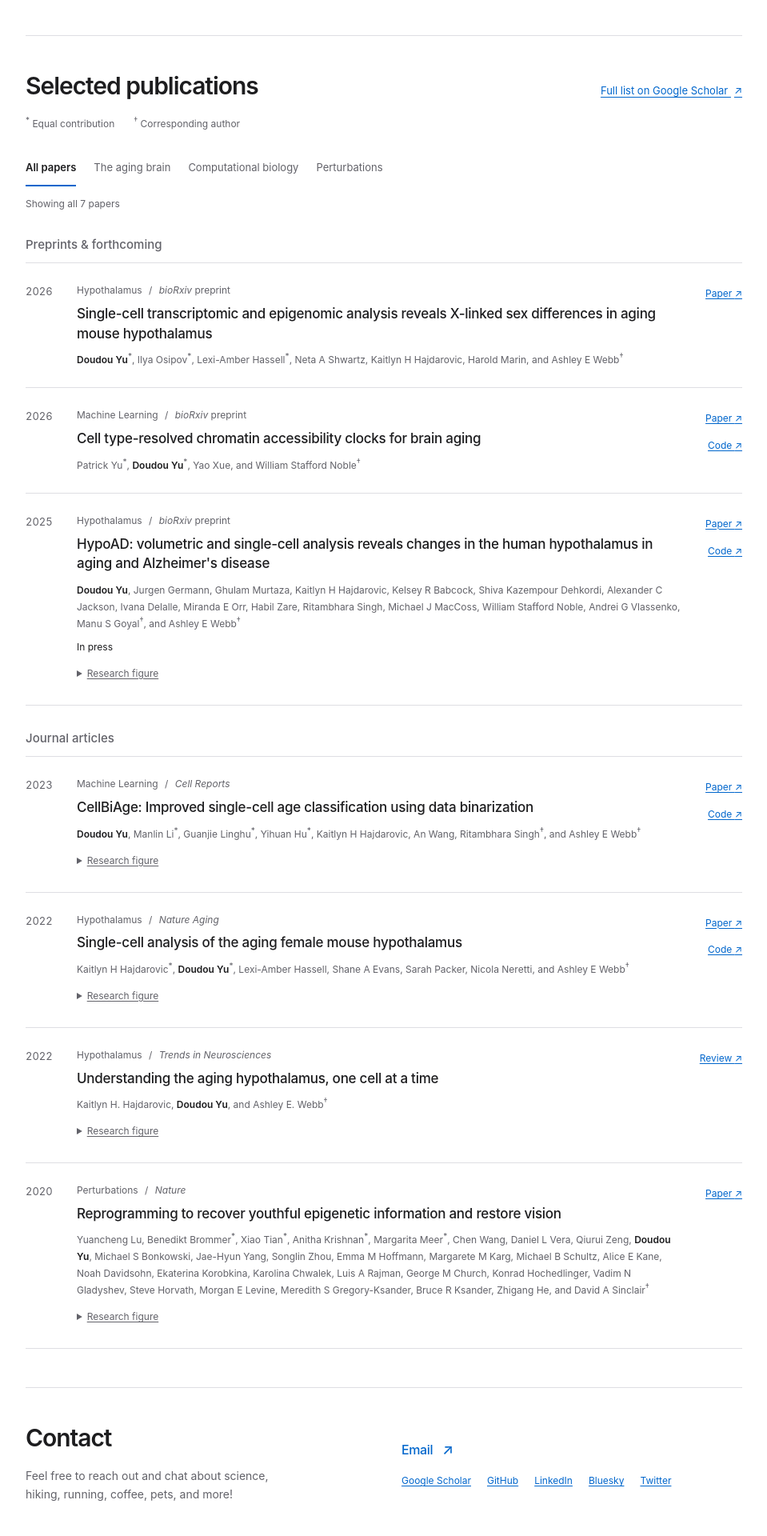
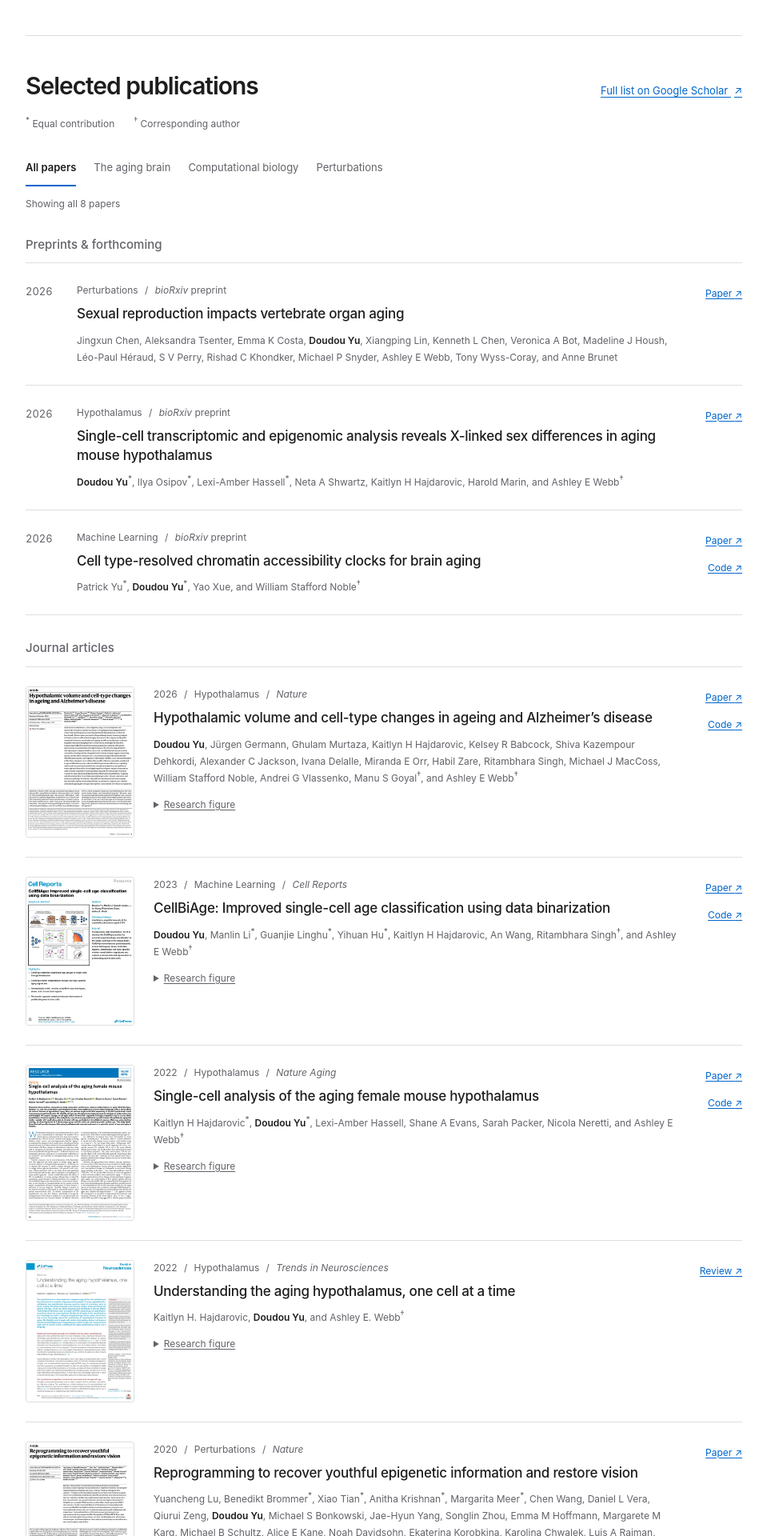
Before and after one commit to ddfishbean/ddfishbean.github.io, a Jekyll site: the page built from _pages/about.md, in a window 1280 px wide. Shown: the part 744-2664 px from the top of the page at 80% size, without its empty margins (160-1119 px from the left). Built offline with Jekyll 4.4.1, drawn with Linux system fonts in a browser that asks for light colours.

Commit message:
Update HypoAD publication and add published paper previews

```diff
--- a/_data/selected_publications.yml
+++ b/_data/selected_publications.yml
@@ -1,3 +1,18 @@
+- id: sexual-reproduction-organ-aging
+  category: preprint
+  topic: Perturbations
+  research_topics: [perturbations]
+  title: Sexual reproduction impacts vertebrate organ aging
+  authors: >-
+    Jingxun Chen, Aleksandra Tsenter, Emma K Costa, <strong>Doudou Yu</strong>,
+    Xiangping Lin, Kenneth L Chen, Veronica A Bot, Madeline J Housh,
+    Léo-Paul Héraud, S V Perry, Rishad C Khondker, Michael P Snyder,
+    Ashley E Webb, Tony Wyss-Coray, and Anne Brunet
+  venue: bioRxiv
+  year: 2026
+  publication_date: 2026-10-13
+  paper_url: https://www.biorxiv.org/content/10.64898/2026.10.08.757363v1.abstract
+
 - id: x-linked-hypothalamus-aging
   category: preprint
   topic: Hypothalamus
@@ -35,13 +50,13 @@
   code_url: https://github.com/Noble-Lab/snATAC_aging_clocks
 
 - id: hypoad
-  category: preprint
+  category: publication
   topic: Hypothalamus
   research_topics: [aging-brain]
   title: >-
-    HypoAD: volumetric and single-cell analysis reveals changes in the human hypothalamus in aging and Alzheimer's disease
+    Hypothalamic volume and cell-type changes in ageing and Alzheimer’s disease
   authors: >-
-    <strong>Doudou Yu</strong>, Jurgen Germann,
+    <strong>Doudou Yu</strong>, Jürgen Germann,
     Ghulam Murtaza,
     Kaitlyn H Hajdarovic, Kelsey R Babcock, Shiva Kazempour Dehkordi,
     Alexander C Jackson, Ivana Delalle, Miranda E Orr, Habil Zare,
@@ -50,15 +65,18 @@
     Manu S Goyal<sup>†</sup>,
     and Ashley E Webb<sup>†</sup>
   corresponding_author_note: "† Corresponding authors"
-  corresponding_source: "Confirmed by Doudou Yu, 2026-11-16"
-  venue: bioRxiv
-  year: 2025
-  status: In press
-  status_url: https://www.buckinstitute.org/lab/webb-lab/
+  corresponding_source: https://www.nature.com/articles/s41586-026-11305-w.pdf
+  venue: Nature
+  year: 2026
+  publication_date: 2026-11-18
   image: /images/HypoAD.png
   image_alt: >-
     Research graphic for HypoAD, a study of the human hypothalamus in aging and Alzheimer's disease.
-  paper_url: https://www.biorxiv.org/content/10.1101/2025.10.08.681270v1
+  paper_url: https://www.nature.com/articles/s41586-026-11305-w
+  pdf_url: https://www.nature.com/articles/s41586-026-11305-w.pdf
+  thumbnail: /images/publications/hypoad.webp
+  thumbnail_width: 480
+  thumbnail_height: 670
   code_url: https://github.com/Webb-Laboratory/HypoAD
 
 - id: cellbiage
@@ -83,6 +101,9 @@
   image_alt: >-
     Research graphic for CellBiAge, a method for single-cell age classification using data binarization.
   paper_url: https://doi.org/10.1016/j.celrep.2023.113500
+  thumbnail: /images/publications/cellbiage.webp
+  thumbnail_width: 480
+  thumbnail_height: 660
   code_url: https://github.com/Webb-Laboratory/CellBiAge
 
 - id: aging-female-mouse-hypothalamus
@@ -107,6 +128,10 @@
   image_alt: >-
     Research graphic for the single-cell study of the aging female mouse hypothalamus.
   paper_url: https://doi.org/10.1038/s43587-022-00246-4
+  pdf_url: https://www.nature.com/articles/s43587-022-00246-4.pdf
+  thumbnail: /images/publications/aging-female-mouse-hypothalamus.webp
+  thumbnail_width: 480
+  thumbnail_height: 690
   code_url: https://github.com/Webb-Laboratory/Hajdarovic_And_Yu_et_al_2022
 
 - id: understanding-aging-hypothalamus
@@ -126,6 +151,9 @@
   image_alt: >-
     Research graphic accompanying the review of the aging hypothalamus, one cell at a time.
   paper_url: https://doi.org/10.1016/j.tins.2022.10.004
+  thumbnail: /images/publications/understanding-aging-hypothalamus.webp
+  thumbnail_width: 480
+  thumbnail_height: 630
   paper_label: Review
 
 - id: epigenetic-reprogramming-vision
@@ -157,3 +185,7 @@
   image_alt: >-
     Research graphic for the study of epigenetic reprogramming and restoration of vision.
   paper_url: https://www.nature.com/articles/s41586-020-2975-4
+  pdf_url: https://www.nature.com/articles/s41586-020-2975-4.pdf
+  thumbnail: /images/publications/epigenetic-reprogramming-vision.webp
+  thumbnail_width: 480
+  thumbnail_height: 642
--- a/_includes/publication-entry.html
+++ b/_includes/publication-entry.html
@@ -1,8 +1,14 @@
 {% assign work = include.work %}
-<article class="publication" id="{{ work.id }}" data-research-topics="{{ work.research_topics | join: ' ' }}" data-publication-category="{{ work.category }}">
-  <div class="publication-year">{{ work.year }}</div>
+{% assign has_preview = false %}
+{% if work.category == 'publication' and work.thumbnail %}{% assign has_preview = true %}{% endif %}
+<article class="publication{% if has_preview %} publication--illustrated{% endif %}" id="{{ work.id }}" data-research-topics="{{ work.research_topics | join: ' ' }}" data-publication-category="{{ work.category }}">
+  {% if has_preview %}
+  <a class="publication-preview" href="{{ work.paper_url }}" aria-label="Read {{ work.title | escape }}">
+    <img src="{{ work.thumbnail | relative_url }}" alt="First page of {{ work.title | escape }}" width="{{ work.thumbnail_width }}" height="{{ work.thumbnail_height }}" loading="lazy" decoding="async">
+  </a>
+  {% else %}<div class="publication-year">{{ work.year }}</div>{% endif %}
   <div class="publication-main">
-    <p class="publication-meta">{{ work.topic }} <span aria-hidden="true">/</span> <em class="journal-name">{{ work.venue }}</em>{% if work.category == 'preprint' %} preprint{% endif %}</p>
+    <p class="publication-meta">{% if has_preview %}{{ work.year }} <span aria-hidden="true">/</span> {% endif %}{{ work.topic }} <span aria-hidden="true">/</span> <em class="journal-name">{{ work.venue }}</em>{% if work.category == 'preprint' %} preprint{% endif %}</p>
     <h{{ include.heading_level | default: 4 }}>{% if work.link_paper != false %}<a href="{{ work.paper_url }}">{{ work.title | escape }}</a>{% else %}{{ work.title | escape }}{% endif %}</h{{ include.heading_level | default: 4 }}>
     <p class="authors">{{ work.authors }}</p>
     {% if work.status %}<p class="publication-status">{{ work.status }}{% if work.forthcoming_venue %} at <em class="journal-name">{{ work.forthcoming_venue }}</em>{% endif %}</p>{% endif %}
--- a/assets/css/profile.css
+++ b/assets/css/profile.css
@@ -66,6 +66,10 @@ p + p { margin-top: 16px; }
 .publication[hidden], .publication-group[hidden], .publication-filters[hidden] { display: none; }
 .publication-group { font-size: 15px; font-weight: 500; color: var(--muted); letter-spacing: 0; margin-top: 32px; padding-bottom: 13px; border-bottom: 1px solid var(--line); }
 .publication { display: grid; grid-template-columns: 44px minmax(0, 1fr) 56px; gap: 20px; padding-block: 24px; border-bottom: 1px solid var(--line); scroll-margin-top: 26px; }
+.publication--illustrated { grid-template-columns: 136px minmax(0, 1fr) 56px; gap: 24px; }
+.publication-preview { display: block; align-self: start; background: #fff; border: 1px solid var(--line); border-radius: 3px; overflow: hidden; }
+.publication-preview:hover { border-color: var(--accent); }
+.publication-preview img { width: 100%; height: auto; }
 .publication-year { font-size: 13px; color: var(--muted); padding-top: 1px; font-variant-numeric: tabular-nums; }
 .publication-meta { color: var(--muted); font-size: 12px; margin-bottom: 7px; }
 .publication-meta span { padding-inline: 5px; }
@@ -121,6 +125,7 @@ p + p { margin-top: 16px; }
   .section { padding-block: 34px 38px; }
   .research-topics { grid-template-columns: 1fr; gap: 23px; }
   .publication { grid-template-columns: 36px minmax(0, 1fr); gap: 12px; padding-block: 22px; }
+  .publication--illustrated { grid-template-columns: 88px minmax(0, 1fr); }
   .publication h3, .publication h4 { font-size: 16px; }
   .publication-links { grid-column: 2; flex-direction: row; gap: 24px; align-items: center; }
   .publication-links a { min-height: 40px; display: inline-flex; align-items: center; gap: 5px; }
```
Also changed, not shown: images/publications/aging-female-mouse-hypothalamus.webp (added), images/publications/cellbiage.webp (added), images/publications/epigenetic-reprogramming-vision.webp (added), images/publications/hypoad.webp (added), images/publications/understanding-aging-hypothalamus.webp (added).
